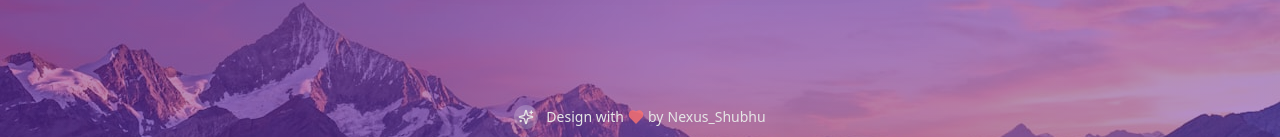
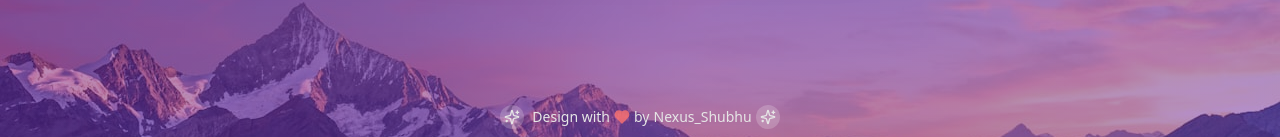
Before and after one commit to Shubhamxd82/website-twin-duplicator-pro, a React (Vite) app: page / in a window 1280 px wide. Shown: the part 1087-1224 px from the top of the page. Built offline with nearby package versions, Linux system fonts and the light colour scheme.

Commit message:
Add sparkle icon to footer
Add a sparkle icon after the "Nexus_Shubhu" text in the footer, mirroring the icon used before the "Design" text.
-edited src/pages/Index.tsx

```diff
--- a/src/pages/Index.tsx
+++ b/src/pages/Index.tsx
@@ -154,6 +154,9 @@ const Index = () => {
               >
                 Nexus_Shubhu
               </a>
+              <div className="w-6 h-6 bg-white/20 rounded-lg flex items-center justify-center">
+                <Sparkles className="w-4 h-4" />
+              </div>
             </span>
           </div>
         </div>
```
